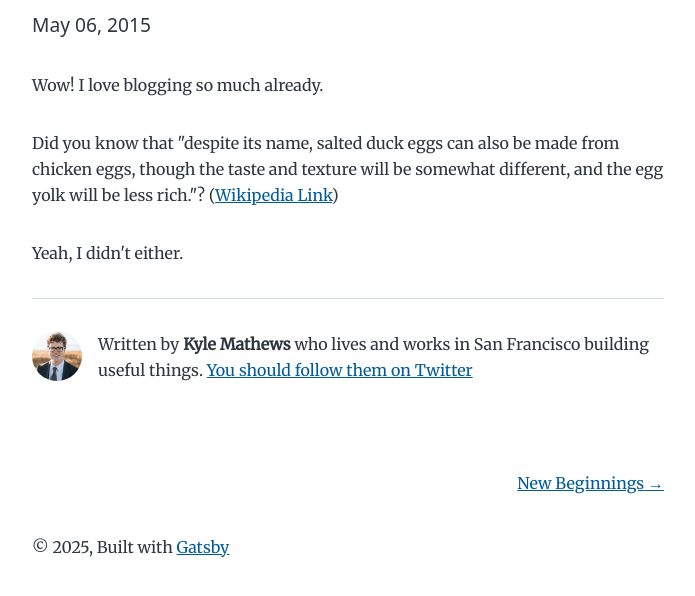
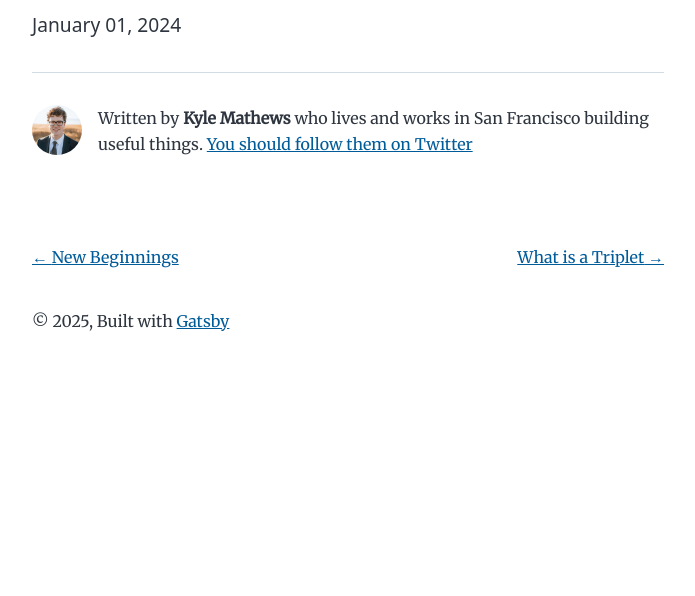
Before and after one commit to GuGu11Riji/Gu_blog, a Gatsby site: page /my-second-post/ in a window 1280 px wide. Shown: the part 168-764 px from the top of the page, without its empty margins (292-987 px from the left). Built offline with nearby package versions, Linux system fonts and the light colour scheme; Gatsby itself is replaced by a stand-in of ours.

Commit message:
Update index.md

```diff
--- a/content/blog/my-second-post/index.md
+++ b/content/blog/my-second-post/index.md
@@ -1,13 +1,4 @@
 ---
 title: My Second Post!
-date: "2015-05-06T23:46:37.121Z"
+date: "2024"
 ---
-
-Wow! I love blogging so much already.
-
-Did you know that "despite its name, salted duck eggs can also be made from
-chicken eggs, though the taste and texture will be somewhat different, and the
-egg yolk will be less rich."?
-([Wikipedia Link](https://en.wikipedia.org/wiki/Salted_duck_egg))
-
-Yeah, I didn't either.
```
